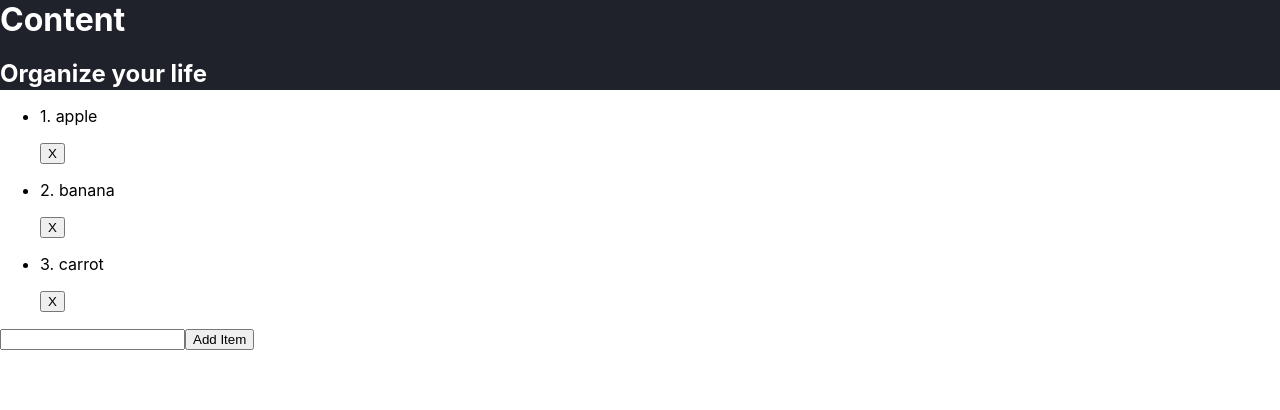
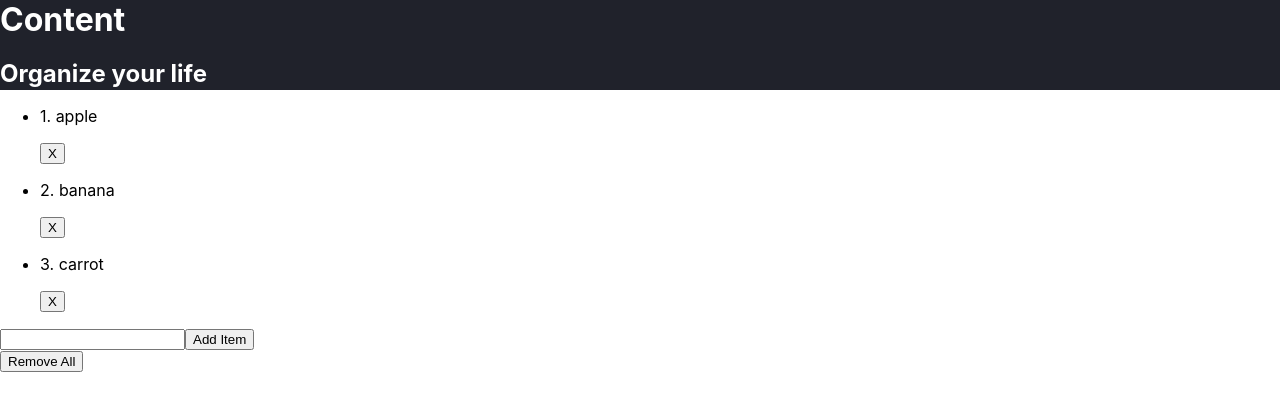
Before and after one commit to bradleyGamiMarques/TODO, a React (Create React App) app: page / in a window 1280 px wide. Shown: the top 410 px of the page. Built offline with nearby package versions, Linux system fonts and the light colour scheme.

Commit message:
completed remove all list items feature.

```diff
--- a/src/App.js
+++ b/src/App.js
@@ -2,6 +2,7 @@ import React, { Component } from 'react';
 import AddListItem from './components/AddListItem';
 import List from './components/List';
 import Header from './components/Header';
+import RemoveAllListItems from './components/RemoveAllListItems';
 
 class App extends Component {
   state = {
@@ -16,7 +17,12 @@ class App extends Component {
     this.setState({
       todoListArray: arr
     });
-  }
+  };
+
+  removeAllListItems = () => {
+    this.setState(() => ({ todoListArray: [] }));
+  };
+
   removeListItem = (item) => {
     // Create a shallow copy of our todoListArray.
     let arr = this.state.todoListArray.slice();
@@ -30,13 +36,17 @@ class App extends Component {
     this.setState({
       todoListArray: arr
     });
-  }
+  };
+
   render() {
     return (
       <div>
-        <Header/>
+        <Header />
         <List todoListArray={this.state.todoListArray} removeListItem={this.removeListItem} />
         <AddListItem addListItem={this.addListItem} />
+        { this.state.todoListArray.length > 0 &&
+          <RemoveAllListItems removeAllListItems={this.removeAllListItems}/>
+        }
       </div>
     );
   }
--- /dev/null
+++ b/src/components/RemoveAllListItems/RemoveAllListItems.js
@@ -0,0 +1,12 @@
+import React, { Component } from 'react';
+
+class RemoveAllListItems extends Component {
+
+    render() {
+        return (
+           <button onClick={this.props.removeAllListItems}>Remove All</button>
+        );
+    }
+}
+
+export default RemoveAllListItems;
--- /dev/null
+++ b/src/components/RemoveAllListItems/index.js
@@ -0,0 +1,2 @@
+import './removeAllListItems.css';
+export {default} from './RemoveAllListItems';
```
Also changed, not shown: src/components/RemoveAllListItems/removeAllListItems.css (added).
